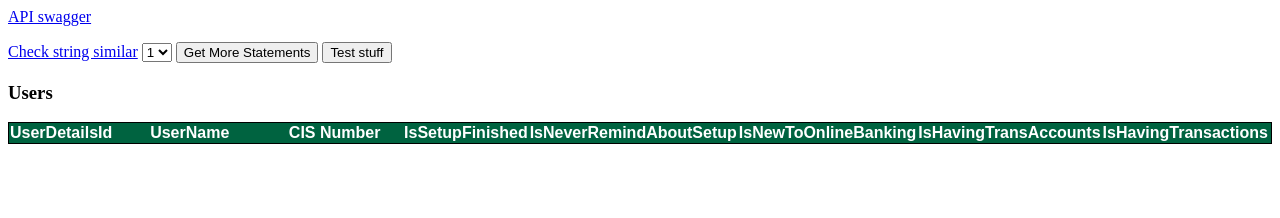
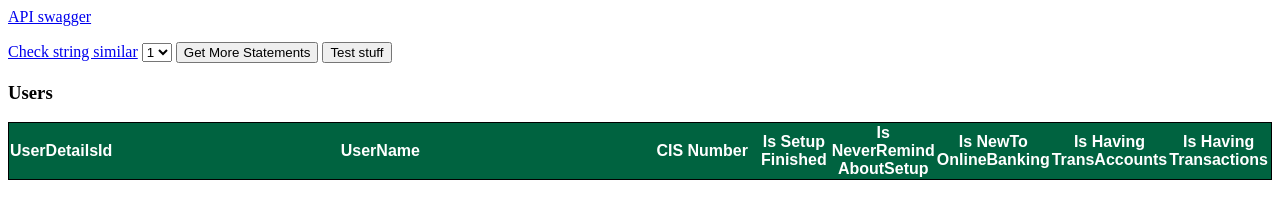
Before and after one commit to SrdjanRado/MoneyTrackerWWW, a plain HTML site: page MoneyTracker/wwwroot/index.html in a window 1280 px wide. Drawn offline with nearby package versions, Linux system fonts and the light colour scheme; no server answers.

```diff
--- a/MoneyTracker/wwwroot/index.html
+++ b/MoneyTracker/wwwroot/index.html
@@ -50,13 +50,13 @@
     <table>
         <tr>
             <th width="5%">UserDetailsId</th>
-            <th width="45%">UserName</th>
-            <th width="45%">CIS Number</th>
-            <th width="10%">IsSetupFinished</th>
-            <th width="10%">IsNeverRemindAboutSetup</th>
-            <th width="10%">IsNewToOnlineBanking</th>
-            <th width="10%">IsHavingTransAccounts</th>
-            <th width="10%">IsHavingTransactions</th>
+            <th width="55%">UserName</th>
+            <th width="10%">CIS Number</th>
+            <th width="6%">Is Setup Finished</th>
+            <th width="6%">Is NeverRemind AboutSetup</th>
+            <th width="6%">Is NewTo OnlineBanking</th>
+            <th width="6%">Is Having TransAccounts</th>
+            <th width="6%">Is Having Transactions</th>
             <th></th>
         </tr>
         <tbody id="users"></tbody>
```
Also changed, not shown: 6 other files.
